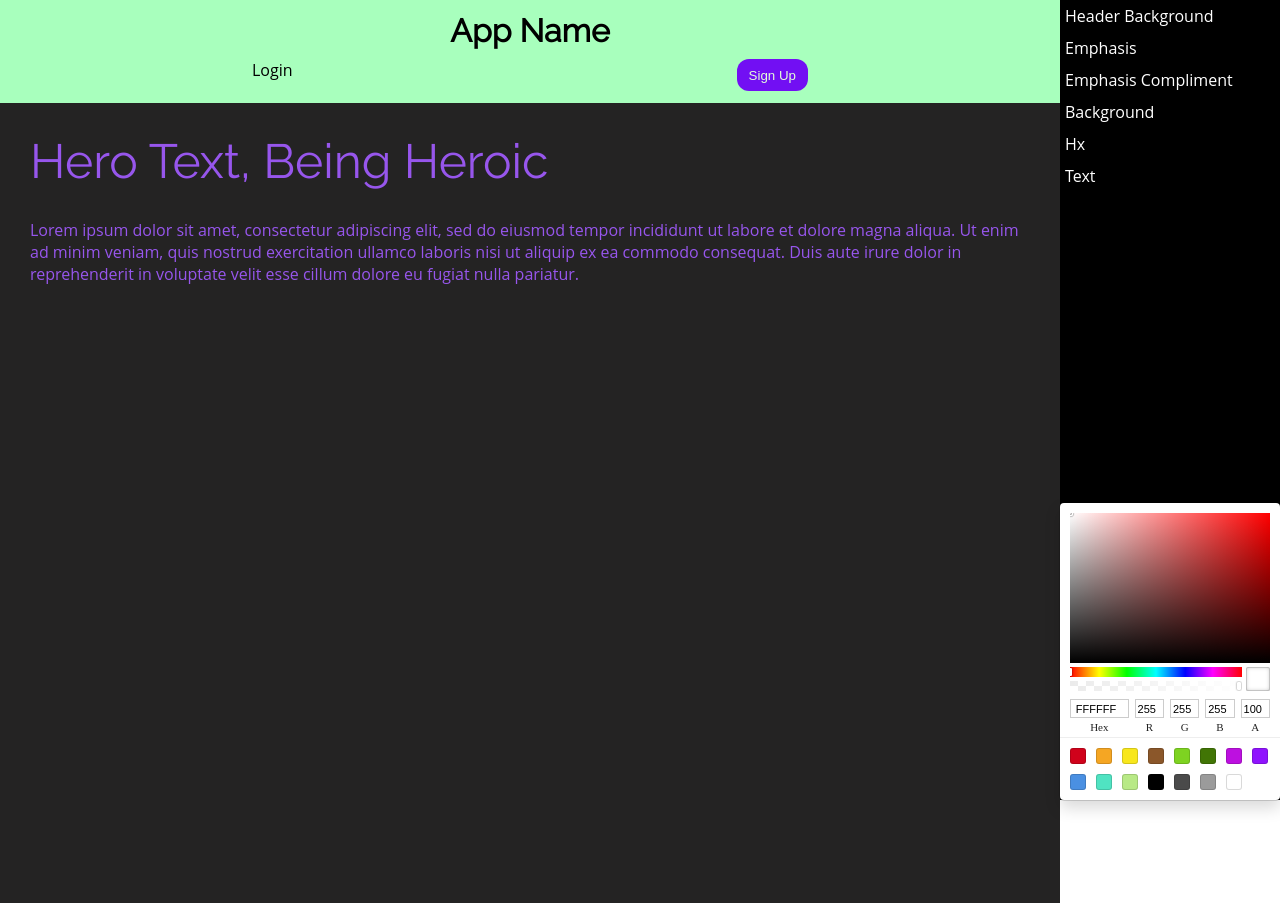
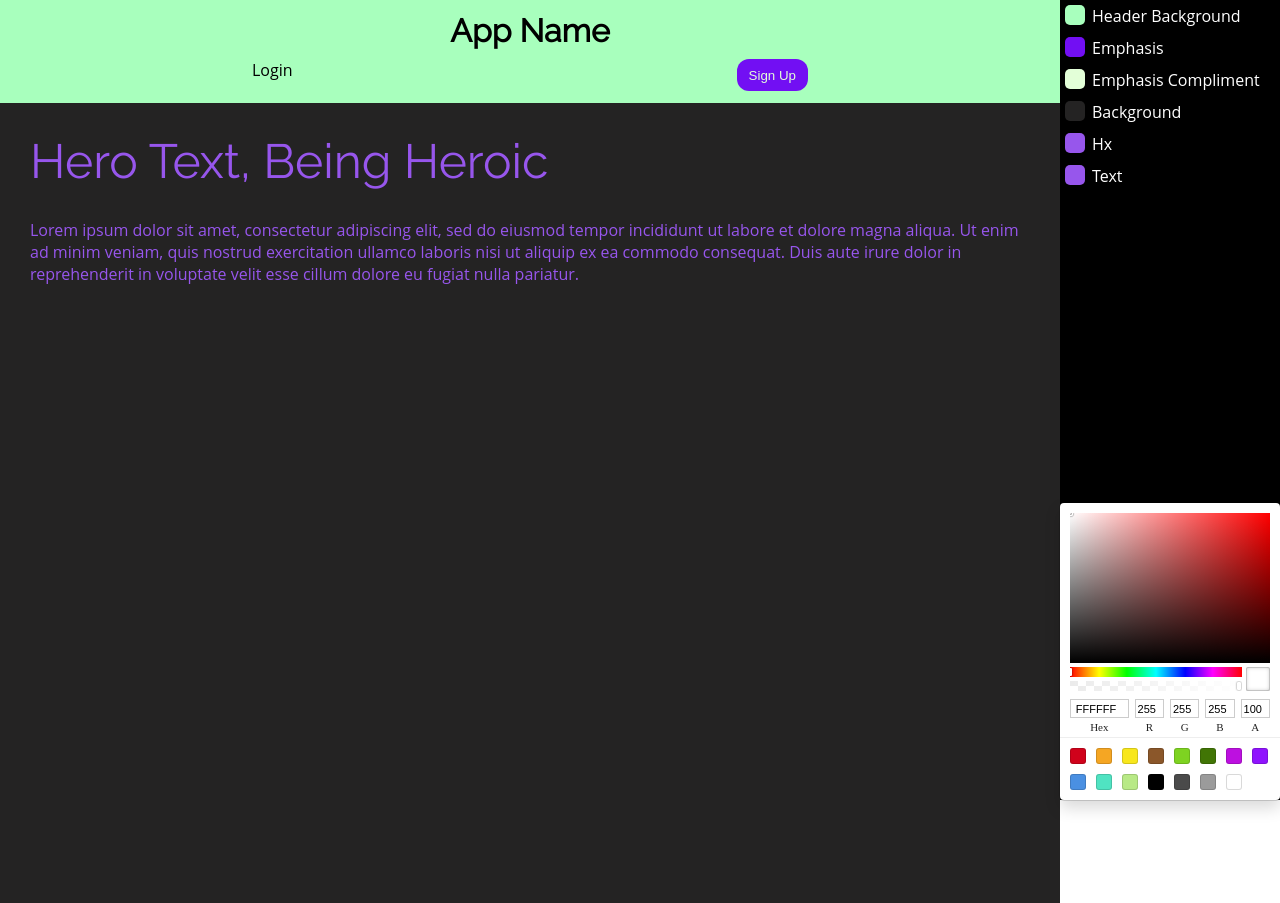
Before and after one commit to danWagar/Style_Guide_Generator, a React (Create React App) app: page / in a window 1280 px wide. Built offline with nearby package versions, Linux system fonts and the light colour scheme.

Commit message:
add color boxes to selectors

```diff
--- a/src/Toolbar/Selector/Selector.css
+++ b/src/Toolbar/Selector/Selector.css
@@ -11,6 +11,13 @@
 }
 
 .Selector_list li {
+  display: -webkit-box;
+  display: -ms-flexbox;
+  display: flex;
   padding: 5px;
 }
+
+.Selector_list li div {
+  margin-right: 7px;
+}
 /*# sourceMappingURL=Selector.css.map */
--- a/src/Toolbar/Selector/Selector.scss
+++ b/src/Toolbar/Selector/Selector.scss
@@ -7,6 +7,11 @@
   color: white;
 
   & li {
+    display: flex;
     padding: 5px;
   }
+
+  & li div {
+    margin-right: 7px;
+  }
 }
--- a/src/Toolbar/Selector/Selector.tsx
+++ b/src/Toolbar/Selector/Selector.tsx
@@ -1,14 +1,23 @@
 import React from 'react';
 import { Props, connector } from '../../reduxPropTypes';
+import styles from '../../styles';
+import CSS from 'csstype';
 import './Selector.css';
-import { changeSelected } from '../../store/action';
 
 const Selector: React.FC<Props> = props => {
   const { selected, changeSelected } = props;
 
+  const style = new styles(props);
+
   const handleHeaderBackgroundSelector = (e: React.MouseEvent<HTMLLIElement>) => {
     console.log(typeof e.currentTarget.dataset.id);
     changeSelected(e.currentTarget.dataset.id);
+  };
+
+  const colorBoxStyle: CSS.Properties = {
+    height: '20px',
+    width: '20px',
+    borderRadius: '5px'
   };
 
   return (
@@ -18,6 +27,7 @@ const Selector: React.FC<Props> = props => {
         onClick={handleHeaderBackgroundSelector}
         data-id="Header Background"
       >
+        <div style={{ ...colorBoxStyle, ...style.getHeaderBGColorStyle() }}></div>
         Header Background
       </li>
       <li
@@ -25,6 +35,7 @@ const Selector: React.FC<Props> = props => {
         onClick={handleHeaderBackgroundSelector}
         data-id="Emphasis"
       >
+        <div style={{ ...colorBoxStyle, ...style.getEmphasisColorStyle() }}></div>
         Emphasis
       </li>
       <li
@@ -32,6 +43,7 @@ const Selector: React.FC<Props> = props => {
         onClick={handleHeaderBackgroundSelector}
         data-id="Emphasis Compliment"
       >
+        <div style={{ ...colorBoxStyle, ...style.getEmphasisComplimentColorStyle() }}></div>
         Emphasis Compliment
       </li>
       <li
@@ -39,6 +51,7 @@ const Selector: React.FC<Props> = props => {
         onClick={handleHeaderBackgroundSelector}
         data-id="Background"
       >
+        <div style={{ ...colorBoxStyle, ...style.getBGColorStyle() }}></div>
         Background
       </li>
       <li
@@ -46,6 +59,7 @@ const Selector: React.FC<Props> = props => {
         onClick={handleHeaderBackgroundSelector}
         data-id="Hx"
       >
+        <div style={{ ...colorBoxStyle, ...style.getHxColorStyle() }}></div>
         Hx
       </li>
       <li
@@ -53,6 +67,7 @@ const Selector: React.FC<Props> = props => {
         onClick={handleHeaderBackgroundSelector}
         data-id="Text"
       >
+        <div style={{ ...colorBoxStyle, ...style.getTextColorStyle() }}></div>
         Text
       </li>
     </ul>
--- /dev/null
+++ b/src/styles.ts
@@ -0,0 +1,56 @@
+import { Props } from './reduxPropTypes';
+import { Properties } from 'csstype';
+
+export default class styles {
+  headerBGColorStyle!: Properties;
+  emphasisColorStyle!: Properties;
+  emphasisComplimentColorStyle!: Properties;
+  bgColorStyle!: Properties;
+  hxColorStyle!: Properties;
+  textColorStyle!: Properties;
+
+  constructor(props: Props) {
+    this.headerBGColorStyle = {
+      backgroundColor: props.headerBGColor
+    };
+
+    this.emphasisColorStyle = {
+      backgroundColor: props.emphasisColor
+    };
+
+    this.emphasisComplimentColorStyle = {
+      backgroundColor: props.emphasisComplimentColor
+    };
+
+    this.bgColorStyle = {
+      backgroundColor: props.bgColor
+    };
+
+    this.hxColorStyle = {
+      backgroundColor: props.hxColor
+    };
+
+    this.textColorStyle = {
+      backgroundColor: props.textColor
+    };
+  }
+
+  getHeaderBGColorStyle(): Properties {
+    return this.headerBGColorStyle;
+  }
+  getEmphasisColorStyle(): Properties {
+    return this.emphasisColorStyle;
+  }
+  getEmphasisComplimentColorStyle(): Properties {
+    return this.emphasisComplimentColorStyle;
+  }
+  getBGColorStyle(): Properties {
+    return this.bgColorStyle;
+  }
+  getHxColorStyle(): Properties {
+    return this.hxColorStyle;
+  }
+  getTextColorStyle(): Properties {
+    return this.textColorStyle;
+  }
+}
```
Also changed, not shown: 1 other file (tests, documents, lock files or other folders).
